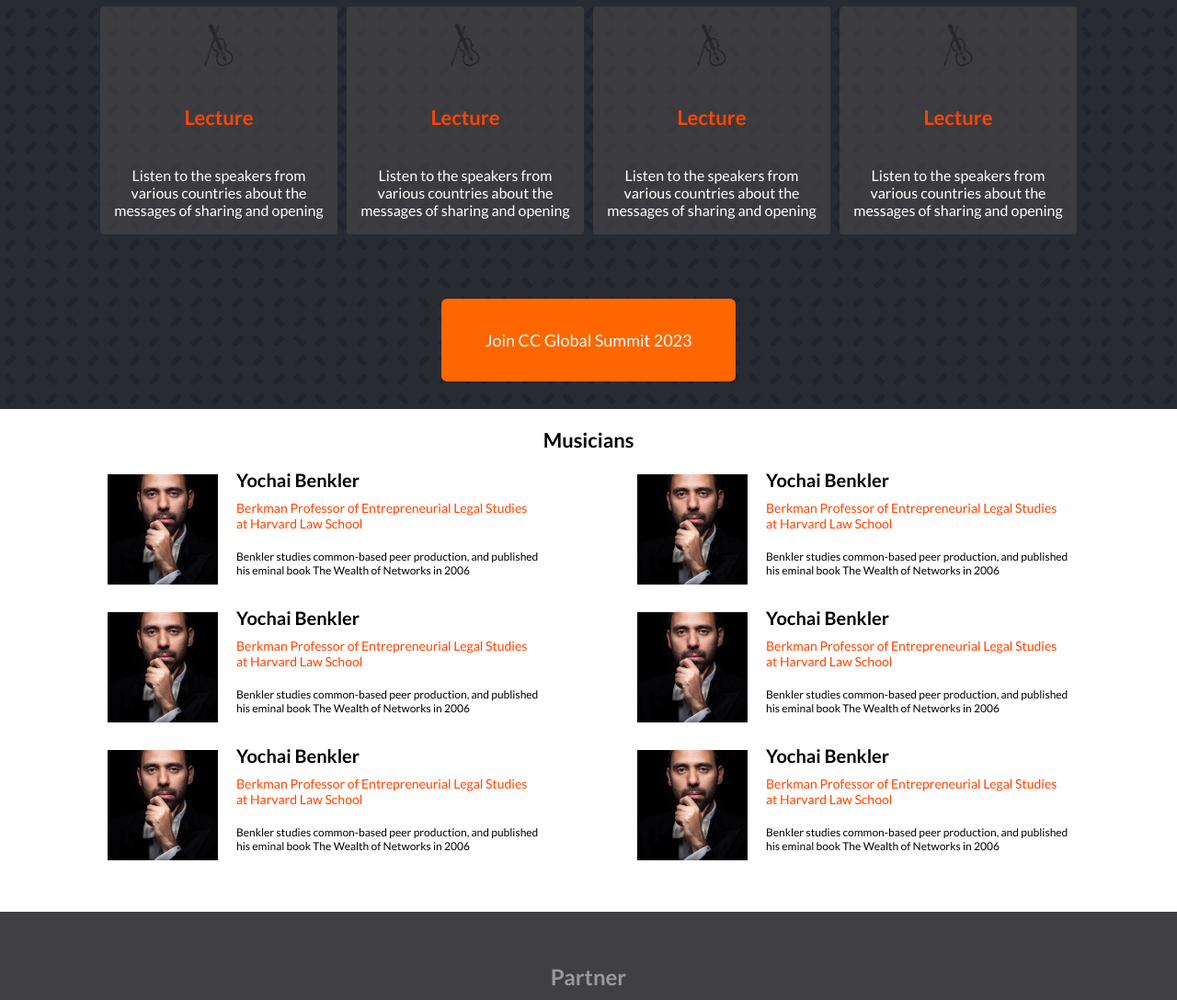
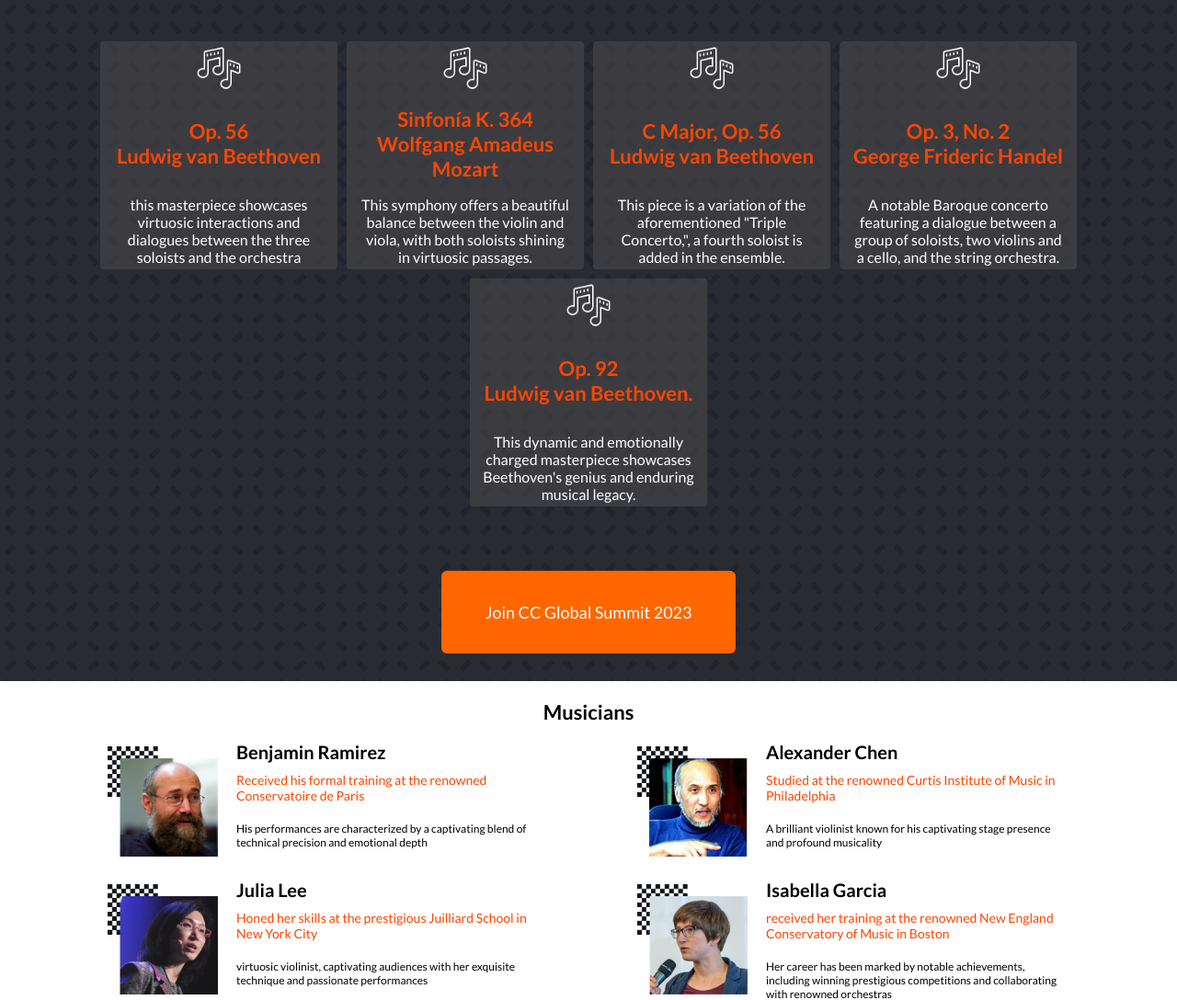
Before and after one commit to IsmaelMastronardi/Capstone1, a website: page home.html in a window 1280 px wide. Shown: the part 750-1838 px from the top of the page at 92% size. Drawn offline with Linux system fonts and the light colour scheme.

Commit message:
change text to custom text

```diff
--- a/home.html
+++ b/home.html
@@ -56,31 +56,7 @@
       <h3 class="programSectionTitle">
         Main Program
       </h3>
-      <div class="musicDiv">
-        <article class="music">
-          <img class="violinIcon" src="./assets/program/violinIcon.png">
-          <h4 class="concertName">Lecture</h4>
-          <p class="concertDescription">Listen to the speakers from various countries
-             about the messages of sharing and opening</p>
-        </article>
-        <article class="music">
-          <img class="violinIcon" src="./assets/program/violinIcon.png">
-          <h4 class="concertName">Lecture</h4>
-          <p class="concertDescription">Listen to the speakers from various countries
-             about the messages of sharing and opening</p>
-        </article>
-        <article class="music"src="./assets/program/violinIcon.png">
-          <img class="violinIcon" src="./assets/program/violinIcon.png">
-          <h4 class="concertName">Lecture</h4>
-          <p class="concertDescription">Listen to the speakers from various countries
-             about the messages of sharing and opening</p>
-        </article>
-        <article class="music">
-          <img class="violinIcon" src="./assets/program/violinIcon.png">
-          <h4 class="concertName">Lecture</h4>
-          <p class="concertDescription">Listen to the speakers from various countries
-             about the messages of sharing and opening</p>
-        </article>
+      <div class="musicDiv" id="musicProgram">
       </div>
       <div>
         <button class="joinConcertBtn">
--- a/scripts/musicians.js
+++ b/scripts/musicians.js
@@ -1,46 +1,74 @@
 const musicians = [{
-  image: './assets/musicians/fotomaestro.jpg',
-  name: 'Yochai Benkler',
-  curriculum: 'Berkman Professor of Entrepreneurial Legal Studies at Harvard Law School',
-  description: 'Benkler studies common-based peer production, and published his eminal book The Wealth of Networks in 2006',
+  image: './assets/musicians/musician.png',
+  name: 'Benjamin Ramirez',
+  curriculum: 'Received his formal training at the renowned Conservatoire de Paris',
+  description: 'His performances are characterized by a captivating blend of technical precision and emotional depth',
   number: '1',
 },
 {
-  image: './assets/musicians/fotomaestro.jpg',
-  name: 'Yochai Benkler',
-  curriculum: 'Berkman Professor of Entrepreneurial Legal Studies at Harvard Law School',
-  description: 'Benkler studies common-based peer production, and published his eminal book The Wealth of Networks in 2006',
+  image: './assets/musicians/musician2.png',
+  name: 'Alexander Chen',
+  curriculum: 'Studied at the renowned Curtis Institute of Music in Philadelphia',
+  description: 'A brilliant violinist known for his captivating stage presence and profound musicality',
   number: '2',
 },
 {
-  image: './assets/musicians/fotomaestro.jpg',
-  name: 'Yochai Benkler',
-  curriculum: 'Berkman Professor of Entrepreneurial Legal Studies at Harvard Law School',
-  description: 'Benkler studies common-based peer production, and published his eminal book The Wealth of Networks in 2006',
+  image: './assets/musicians/musician3.png',
+  name: 'Julia Lee',
+  curriculum: 'Honed her skills at the prestigious Juilliard School in New York City',
+  description: ' virtuosic violinist, captivating audiences with her exquisite technique and passionate performances',
   number: '3',
 },
 {
-  image: './assets/musicians/fotomaestro.jpg',
-  name: 'Yochai Benkler',
-  curriculum: 'Berkman Professor of Entrepreneurial Legal Studies at Harvard Law School',
-  description: 'Benkler studies common-based peer production, and published his eminal book The Wealth of Networks in 2006',
+  image: './assets/musicians/musician4.png',
+  name: 'Isabella Garcia',
+  curriculum: 'received her training at the renowned New England Conservatory of Music in Boston',
+  description: ' Her career has been marked by notable achievements, including winning prestigious competitions and collaborating with renowned orchestras',
   number: '4',
 },
 {
-  image: './assets/musicians/fotomaestro.jpg',
-  name: 'Yochai Benkler',
-  curriculum: 'Berkman Professor of Entrepreneurial Legal Studies at Harvard Law School',
-  description: 'Benkler studies common-based peer production, and published his eminal book The Wealth of Networks in 2006',
+  image: './assets/musicians/musician5.png',
+  name: 'Sophia Johnson',
+  curriculum: 'Pursued her musical education at the renowned Conservatoire de Paris',
+  description: 'Is a remarkable violinist, captivating audiences with her impeccable technique and heartfelt interpretations',
   number: '5',
 },
 {
-  image: './assets/musicians/fotomaestro.jpg',
-  name: 'Yochai Benkler',
-  curriculum: 'Berkman Professor of Entrepreneurial Legal Studies at Harvard Law School',
-  description: 'Benkler studies common-based peer production, and published his eminal book The Wealth of Networks in 2006',
+  image: './assets/musicians/musician6.png',
+  name: 'Daniel García',
+  curriculum: 'Pursued his education at the renowned Curtis Institute of Music in Philadelphia',
+  description: 'With his remarkable technical skill and profound musical sensitivity, he has garnered recognition and praise from audiences and critics alike',
   number: '6',
 },
 ];
+
+const concerts = [{
+  icon: './assets/program/whiteNoteIcon.png',
+  title: 'Op. 56 <span class="noDisplayMobile">Ludwig van<span/> Beethoven',
+  description: 'this masterpiece showcases virtuosic interactions and dialogues between the three soloists and the orchestra',
+},
+{
+  icon: './assets/program/whiteNoteIcon.png',
+  title: 'Sinfonía K. 364 <span class="noDisplayMobile">Wolfgang Amadeus<span/> Mozart',
+  description: 'This symphony offers a beautiful balance between the violin and viola, with both soloists shining in virtuosic passages.',
+},
+{
+  icon: './assets/program/whiteNoteIcon.png',
+  title: 'C Major, Op. 56 <span class="noDisplayMobile">Ludwig van<span/> Beethoven',
+  description: 'This piece is a variation of the aforementioned "Triple Concerto,", a fourth soloist is added in the ensemble.',
+},
+{
+  icon: './assets/program/whiteNoteIcon.png',
+  title: 'Op. 3, No. 2 <span class="noDisplayMobile" >George Frideric<span/> Handel',
+  description: 'A notable Baroque concerto featuring a dialogue between a group of soloists, two violins and a cello, and the string orchestra.',
+},
+{
+  icon: './assets/program/whiteNoteIcon.png',
+  title: 'Op. 92 <span class="noDisplayMobile">Ludwig van<span/> Beethoven.',
+  description: ' This dynamic and emotionally charged masterpiece showcases Beethoven\'s genius and enduring musical legacy.',
+},
+];
+
 function createMusicianCard(artist) {
   const cardsDiv = document.querySelector('#musiciansCardsGroup');
   const musicianCard = document.createElement('article');
@@ -69,7 +97,18 @@ function createMusicianCard(artist) {
   }
   cardsDiv.appendChild(musicianCard);
 }
-
+function createMusicCard(concert) {
+  const musicProgram = document.querySelector('#musicProgram');
+  const concertArticle = document.createElement('article');
+  concertArticle.classList.add('music');
+  concertArticle.innerHTML = `
+  <img class="concertIcon" src="${concert.icon}">
+  <h4 class="concertName">${concert.title}</h4>
+  <p class="concertDescription">${concert.description}</p>
+  `;
+  musicProgram.appendChild(concertArticle);
+}
+window.onload = concerts.forEach(createMusicCard);
 window.onload = musicians.forEach(createMusicianCard);
 let state = 'more';
 function showMoreCards() {
--- a/styles/headline.css
+++ b/styles/headline.css
@@ -24,7 +24,7 @@
 }
 
 .titleDescription {
-  border: 2px solid;
+  border: 3px solid;
   border-color: white;
   padding: 10px;
   margin-top: 10px;
@@ -112,6 +112,9 @@
 
   .titleDescription {
     font-size: 18px;
+    border-width: 5px;
+    padding: 20px;
+    line-height: 28px;
   }
 
   .dateOfConcert {
--- a/styles/program.css
+++ b/styles/program.css
@@ -22,18 +22,19 @@
   display: flex;
   flex-direction: row;
   align-items: center;
-  justify-content: space-around;
+  justify-content: space-between;
   background-color: rgba(80, 79, 79, 0.5);
   height: 100px;
-  width: 95%;
+  width: 90%;
   max-width: 605px;
   gap: 15px;
   border-radius: 4px;
   border: 4px solid transparent;
 }
 
-.violinIcon {
+.concertIcon {
   height: 50px;
+  display: none;
 }
 
 .concertName {
@@ -65,10 +66,11 @@
   align-items: center;
 }
 
+.noDisplayMobile {
+  display: none;
+}
+
 @media only screen and (min-width: 768px) {
-  .program {
-  }
-
   .music {
     flex-direction: column;
     height: 240px;
@@ -83,10 +85,21 @@
     flex-direction: row;
     text-align: center;
     justify-content: center;
+    flex-wrap: wrap;
   }
 
   .concertDescription {
     padding-left: 10px;
     padding-right: 10px;
   }
+
+  .noDisplayMobile {
+    display: inherit;
+  }
 }
+
+@media only screen and (min-width: 480px) {
+  .concertIcon {
+    display: inherit;
+  }
+}
```
Also changed, not shown: assets/Headline/musical-note-white-icon-symbol-11639594039ekb5mfg3wa.png (added), assets/musicians/musician.png (added), assets/musicians/musician2.png (added), assets/musicians/musician3.png (added), assets/musicians/musician4.png (added), assets/musicians/musician5.png (added), assets/musicians/musician6.png (added), assets/program/bacgroundShapes.webp (deleted), assets/program/backgroundBigNote.webp (deleted), assets/program/backgroundBigNoteMirror.jpg (deleted), assets/program/backgroundNotes.webp (deleted), assets/program/backgroundNotesColor.jpg (deleted), assets/program/violinIcon.png (deleted), assets/program/whiteNoteIcon.png (added).
